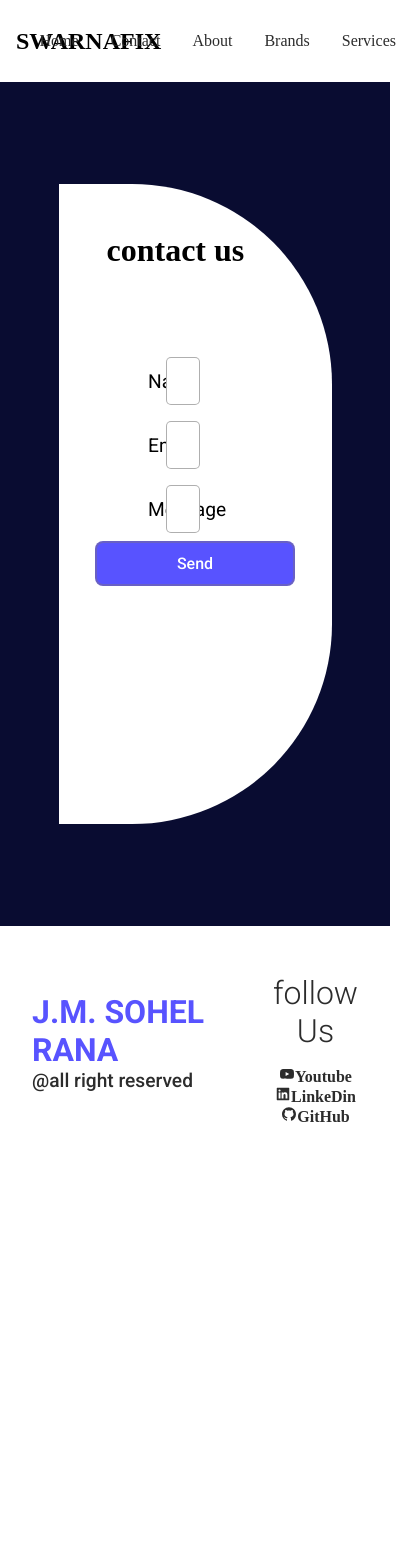
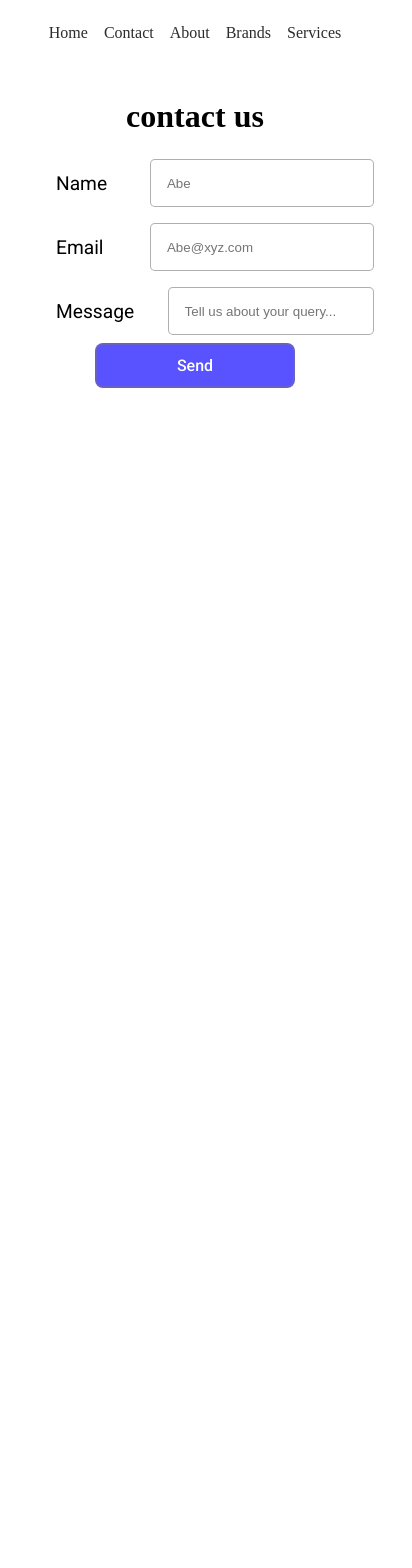
Before and after one commit to JMSohelRana/simple-react-ui-project, a React (Create React App) app: page /contact in a window 390 px wide. Shown: the top 1568 px of the page, 412 px wide, since content can reach past the window. Before the commit the page ends 1126 px from the top, so only its background shows below. Built offline with nearby package versions, Linux system fonts and the light colour scheme.

Commit message:
final touch

```diff
--- a/src/App.js
+++ b/src/App.js
@@ -10,6 +10,7 @@ import "./styles/header.scss";
 import "./styles/home.scss";
 import "./styles/footer.scss";
 import "./styles/contact.scss";
+import "./styles/mediaquery.scss";
 
 function App() {
   return (
--- a/src/styles/contact.scss
+++ b/src/styles/contact.scss
@@ -31,7 +31,7 @@
         > label {
           font: 400 1.2rem $text1;
           width: 20%;
-          margin: 0 1rem;
+          margin: 0 2.5rem;
         }
         > input {
           align-self: stretch;
--- /dev/null
+++ b/src/styles/mediaquery.scss
@@ -0,0 +1,102 @@
+@import "colors";
+@media screen and (max-width: 820px) {
+  .home3 {
+    height: 130vh;
+    > div {
+      height: 120vh;
+    }
+  }
+
+  .contact {
+    > main {
+      height: 100vh;
+      width: 100%;
+      border-radius: 0%;
+      h1 {
+        text-align: center;
+      }
+    }
+  }
+}
+@media screen and (max-width: 700px) {
+  nav {
+    > h1 {
+      display: none;
+    }
+    > main {
+      width: 100%;
+      justify-content: center;
+      a {
+        margin: 0.5rem;
+      }
+    }
+  }
+  .home {
+    > main {
+      align-items: center;
+      h1 {
+        font-size: 3rem;
+      }
+    }
+  }
+  .home2 {
+    height: 120vh;
+    margin-bottom: 60vh;
+
+    flex-direction: column;
+    img {
+      width: 100%;
+    }
+    >div{
+        width: 100%;
+
+    }
+  }
+
+  .home3{
+    height: 150vh;
+    margin-bottom: 50vh;
+    >div{
+        text-align: center;
+        width: 100%;
+        border-radius: 0%;
+        >p{
+            padding: 5rem 2rem;
+            font-size: .9rem;
+            line-height: 150%;
+        }
+      }
+  }
+
+  .home4{
+    align-items: center;
+    >div{
+        border-radius: 0%;
+        width: 100%;
+        height: unset;
+    }
+  }
+
+  .contact>main{
+    padding: 1rem;
+    h1{
+        margin: 1rem;
+    }
+    >form{
+        margin: 0%;
+        >div{
+            width: 100%;
+        }
+    }
+  }
+
+  footer{
+    height: 50vh;
+    grid-template-columns: 1fr;
+    margin-top: 73vh;
+    padding: 5rem;
+    >div{
+        align-items: center;
+    }
+  }
+}
```
